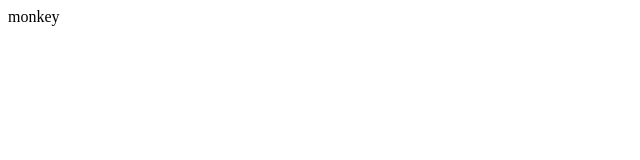
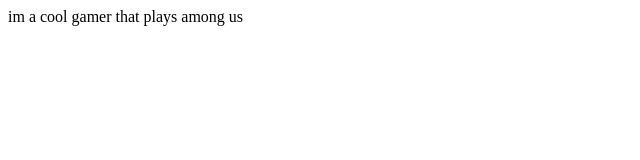
Before and after one commit to Yusufk26/yusufk26.github.io, a plain HTML site: page index.html in a window 1280 px wide. Shown: the whole page, without its empty margins (0-640 px from the left). Drawn offline with Linux system fonts and the light colour scheme.

Commit message:
Update index.html

```diff
--- a/index.html
+++ b/index.html
@@ -1,5 +1,5 @@
 <html>
-<body>
-monkey
-</body>
+  <body>
+    <p size="90px">im a cool gamer that plays among us</p>
+  </body>
 </html>
```
